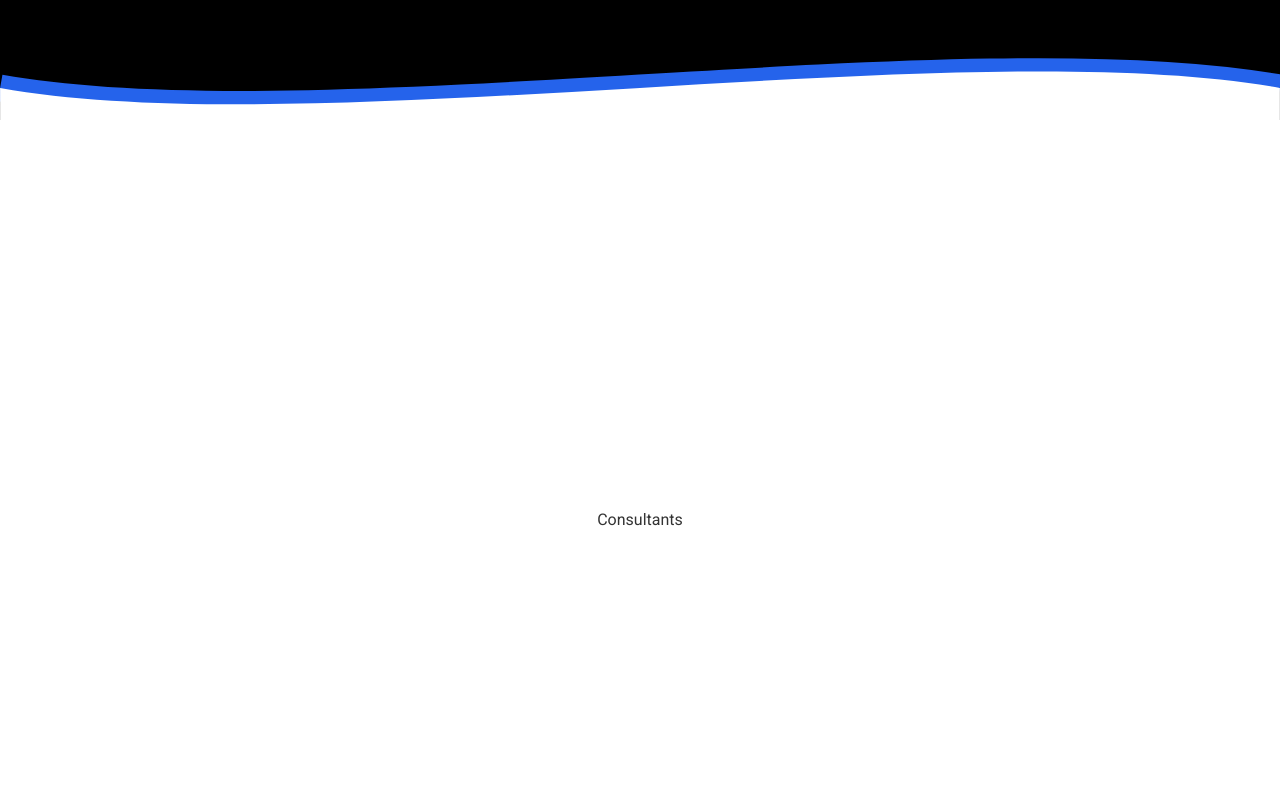
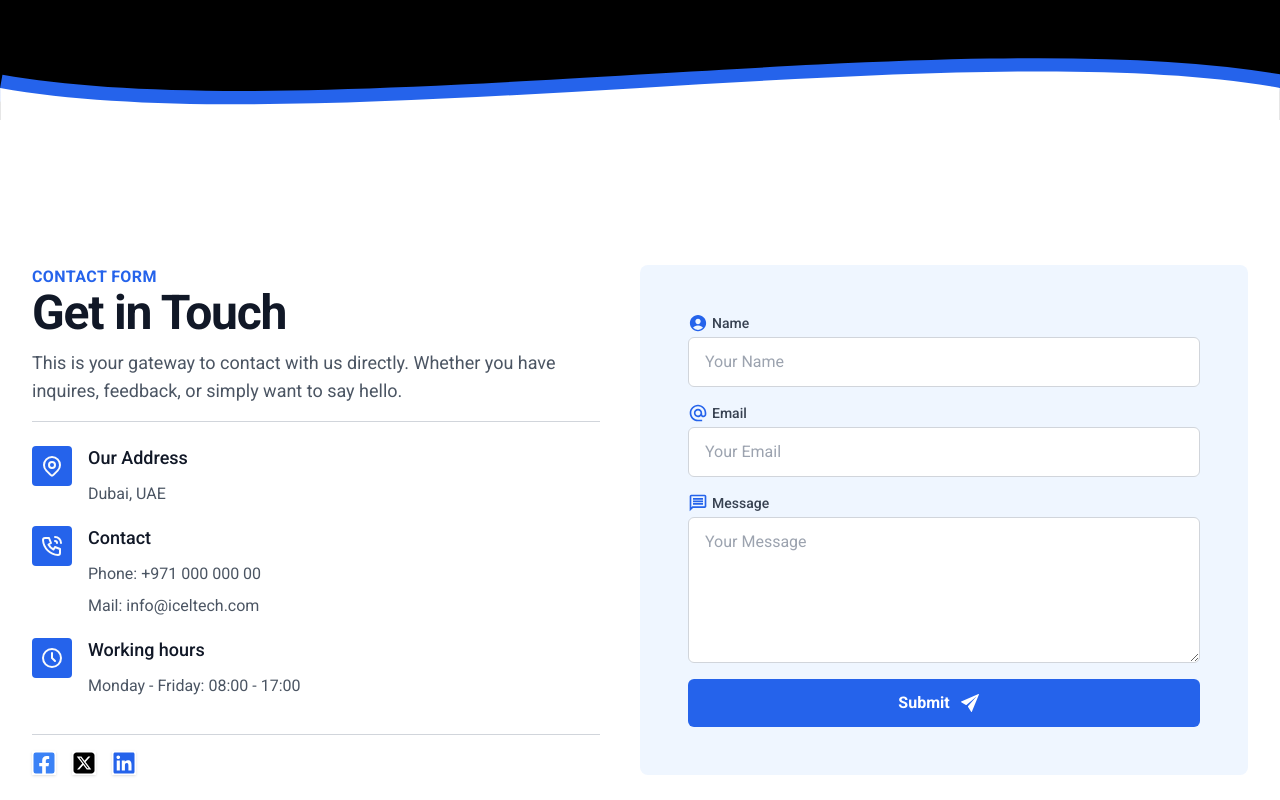
Before and after one commit to shoibaldas/next-job-app, a Next.js app: page /contact in a window 1280 px wide. Shown: the part 240-1040 px from the top of the page. Built offline with nearby package versions, Linux system fonts and the light colour scheme.

Commit message:
contact page done

```diff
--- a/src/app/contact/page.jsx
+++ b/src/app/contact/page.jsx
@@ -1,5 +1,12 @@
 'use client';
 import Banner from "@/components/Banner";
+import { IoPersonCircle } from "react-icons/io5";
+import { MdAlternateEmail, MdOutlineMessage } from "react-icons/md";
+import { IoIosSend } from "react-icons/io";
+import { MdConnectWithoutContact } from "react-icons/md";
+import { FaFacebookSquare, FaInstagramSquare, FaLinkedin } from "react-icons/fa";
+import { FaSquareXTwitter } from "react-icons/fa6";
+import Link from "next/link";
 
 const Contact = () => {
   return (
@@ -8,7 +15,149 @@ const Contact = () => {
         <Banner customTitle="Contact Us"></Banner>
       </div>
       <div className="
-    min-h-screen flex flex-col items-center justify-center bg-lightBackground text-lightText">Consultants</div>
+    min-h-screen flex flex-col items-center justify-center bg-lightBackground text-lightText">
+        <section>
+          <div className="mx-auto max-w-7xl px-4 py-16 sm:px-6 lg:px-8 lg:py-20">
+
+            <div className="flex items-stretch justify-center">
+              <div className="grid md:grid-cols-2">
+                <div className="h-full pr-0 md:pr-6 mb-6 md:mb-0">
+                  <div className="mb-6 max-w-3xl text-center sm:text-start md:mb-6">
+                    <p className="text-base font-semibold uppercase tracking-wide text-blue-600 dark:text-blue-200">
+                      Contact Form
+                    </p>
+                    <h2
+                      className="font-heading font-bold tracking-tight text-gray-900 dark:text-white text-3xl sm:text-5xl">
+                      Get in Touch
+                    </h2>
+                    <p className="mt-3 text-lg text-gray-600 dark:text-slate-400">
+                      This is your gateway to contact with us directly. Whether you have inquires, feedback, or simply want to say hello.
+                    </p>
+                    <div className="pe-0 md:pe-4">
+                      <div className="border-t border-gray-300 my-4"></div>
+                    </div>
+                  </div>
+                  <ul className="mb-6 md:mb-0">
+                    <li className="flex">
+                      <div className="flex h-10 w-10 items-center justify-center rounded bg-blue-600 text-gray-50">
+                        <svg xmlns="http://www.w3.org/2000/svg" width="24" height="24" viewBox="0 0 24 24"
+                          fill="none" stroke="currentColor" stroke-width="2" stroke-linecap="round"
+                          stroke-linejoin="round" className="h-6 w-6">
+                          <path d="M9 11a3 3 0 1 0 6 0a3 3 0 0 0 -6 0"></path>
+                          <path
+                            d="M17.657 16.657l-4.243 4.243a2 2 0 0 1 -2.827 0l-4.244 -4.243a8 8 0 1 1 11.314 0z">
+                          </path>
+                        </svg>
+                      </div>
+                      <div className="ml-4 mb-4">
+                        <h3 className="mb-2 text-lg font-medium leading-6 text-gray-900 dark:text-white">Our Address
+                        </h3>
+                        {/* <p className="text-gray-600 dark:text-slate-400">1230 Maecenas Street Donec Road</p> */}
+                        <p className="text-gray-600 dark:text-slate-400">Dubai, UAE</p>
+                      </div>
+                    </li>
+                    <li className="flex">
+                      <div className="flex h-10 w-10 items-center justify-center rounded bg-blue-600 text-gray-50">
+                        <svg xmlns="http://www.w3.org/2000/svg" width="24" height="24" viewBox="0 0 24 24"
+                          fill="none" stroke="currentColor" stroke-width="2" stroke-linecap="round"
+                          stroke-linejoin="round" className="h-6 w-6">
+                          <path
+                            d="M5 4h4l2 5l-2.5 1.5a11 11 0 0 0 5 5l1.5 -2.5l5 2v4a2 2 0 0 1 -2 2a16 16 0 0 1 -15 -15a2 2 0 0 1 2 -2">
+                          </path>
+                          <path d="M15 7a2 2 0 0 1 2 2"></path>
+                          <path d="M15 3a6 6 0 0 1 6 6"></path>
+                        </svg>
+                      </div>
+                      <div className="ml-4 mb-4">
+                        <h3 className="mb-2 text-lg font-medium leading-6 text-gray-900 dark:text-white">Contact
+                        </h3>
+                        <p className="text-gray-600 dark:text-slate-400">Phone:  +971 000 000 00</p>
+                        <p className="text-gray-600 dark:text-slate-400">Mail:  info@iceltech.com</p>
+                      </div>
+                    </li>
+                    <li className="flex">
+                      <div className="flex h-10 w-10 items-center justify-center rounded bg-blue-600 text-gray-50">
+                        <svg xmlns="http://www.w3.org/2000/svg" width="24" height="24" viewBox="0 0 24 24"
+                          fill="none" stroke="currentColor" stroke-width="2" stroke-linecap="round"
+                          stroke-linejoin="round" className="h-6 w-6">
+                          <path d="M3 12a9 9 0 1 0 18 0a9 9 0 0 0 -18 0"></path>
+                          <path d="M12 7v5l3 3"></path>
+                        </svg>
+                      </div>
+                      <div className="ml-4 mb-4">
+                        <h3 className="mb-2 text-lg font-medium leading-6 text-gray-900 dark:text-white">Working
+                          hours</h3>
+                        <p className="text-gray-600 dark:text-slate-400">Monday - Friday: 08:00 - 17:00</p>
+                      </div>
+                    </li>
+                  </ul>
+                  <div className="pe-0 md:pe-4">
+                    <div className="border-t border-gray-300 my-4"></div>
+                  </div>
+                  <div className="flex space-x-4">
+                    <Link href="#" className="text-blue-500 hover:text-blue-600 shadow">
+                      <FaFacebookSquare className="text-2xl" />
+                    </Link>
+                    <Link href="#" className="text-black hover:text-gray-800 shadow">
+                      <FaSquareXTwitter className="text-2xl" />
+                    </Link>
+                    <Link href="#" className="text-blue-600 hover:text-blue-600 shadow">
+                      <FaLinkedin className="text-2xl" />
+                    </Link>
+                  </div>
+                </div>
+                <div className="card bg-blue-50 rounded-lg h-fit max-w-6xl p-5 md:p-12" id="form">
+                  <form>
+                    <div className="mb-4">
+                      <div className="flex items-center">
+                        <div className="pe-1 text-blue-600">
+                          <IoPersonCircle className="text-xl" />
+                        </div>
+                        <div className="">
+                          <label htmlFor="name" className="block text-sm font-medium text-gray-700">Name</label>
+                        </div>
+                      </div>
+                      <input type="text" id="name" className="mt-1 block w-full px-4 py-2 border border-gray-300 rounded-md focus:ring-blue-500 focus:border-blue-500" placeholder="Your Name" />
+                    </div>
+                    <div className="mb-4">
+                      <div className="flex items-center">
+                        <div className="pe-1 text-blue-600">
+                          <MdAlternateEmail className="text-xl" />
+                        </div>
+                        <div className="">
+                          <label htmlFor="email" className="block text-sm font-medium text-gray-700">Email</label>
+
+                        </div>
+                      </div>
+                      <input type="email" id="email" className="mt-1 block w-full px-4 py-2 border border-gray-300 rounded-md focus:ring-blue-500 focus:border-blue-500" placeholder="Your Email" />
+                    </div>
+                    <div className="mb-4">
+                      <div className="flex items-center">
+                        <div className="pe-1 text-blue-600">
+                          <MdOutlineMessage className="text-xl" />
+                        </div>
+                        <div className="">
+                          <label htmlFor="message" className="block text-sm font-medium text-gray-700">Message</label>
+
+                        </div>
+                      </div>
+                      <textarea id="message" rows="4" className="mt-1 block w-full px-4 py-2 border border-gray-300 rounded-md focus:ring-blue-500 focus:border-blue-500" placeholder="Your Message"></textarea>
+                    </div>
+                    <button type="submit" className="inline-flex items-center justify-center w-full bg-blue-600 text-white py-2 px-4 font-semibold rounded-md hover:bg-blue-700">
+                      Submit
+                      <div
+                        className="px-2 text-2xl"
+                      >
+                        <IoIosSend />
+                      </div>
+                    </button>
+                  </form>
+                </div>
+              </div>
+            </div>
+          </div>
+        </section>
+      </div>
 
     </div>
   )
```
